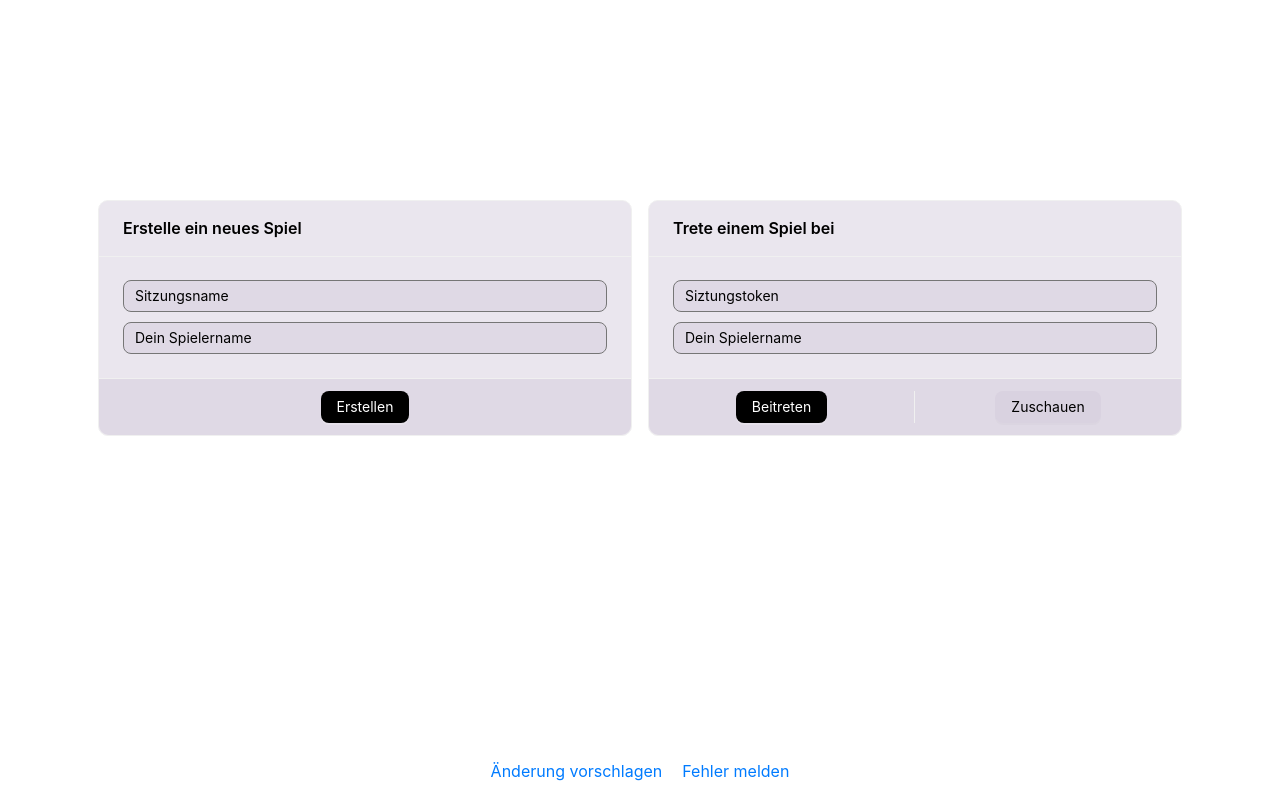
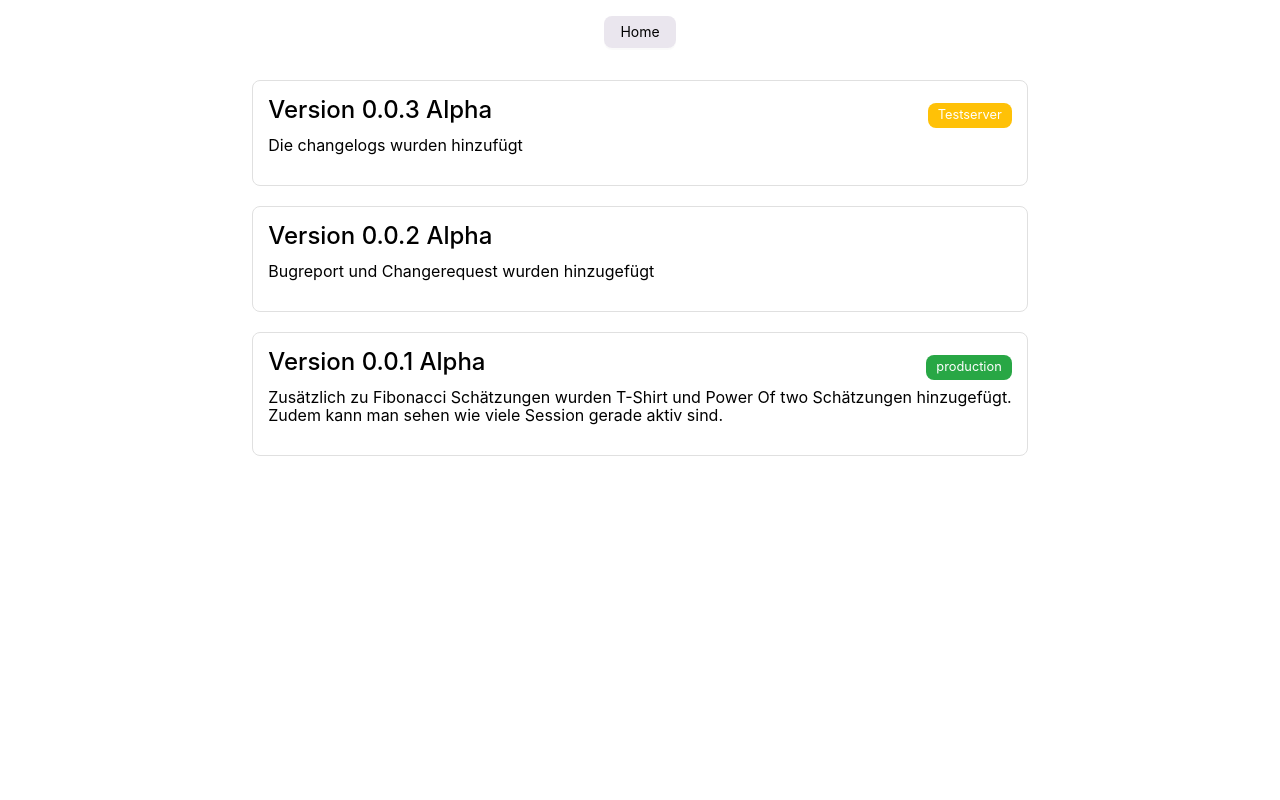
Before and after one commit to LReg/PlanningPoker, a Vue app in the folder frontend/: page /changelog in a window 1280 px wide. Before the commit this address led to /. Built offline with nearby package versions, Linux system fonts and the light colour scheme; no server answers.

Commit message:
changelog and testserver Message

```diff
--- /dev/null
+++ b/frontend/src/components/Changelog.vue
@@ -0,0 +1,53 @@
+<template>
+  <div>
+    <div v-for="(log, index) in changelogs" :key="index" class="card">
+      <div class="card-header">
+        <h2>{{ log.title }}</h2>
+        <span v-if="log.server" :class="log.server === 'production' ? 'badge bg-success' : 'badge bg-warning'">{{ log.server }}</span>
+      </div>
+      <div class="card-body">
+        <p v-html="log.body"></p>
+      </div>
+    </div>
+  </div>
+</template>
+
+<script lang="ts" setup>
+defineProps({
+  changelogs: {
+    type: Array as () => Array<{ title: string; body: string; server: string | undefined }>,
+    required: true
+  }
+})
+</script>
+
+<style scoped>
+.card {
+  border: 1px solid #e0e0e0;
+  border-radius: 8px;
+  margin-bottom: 20px;
+  padding: 15px;
+}
+
+.card-header {
+  display: flex;
+  justify-content: space-between;
+  align-items: center;
+}
+
+.badge {
+  padding: 5px 10px;
+  border-radius: 8px;
+  font-size: 0.8rem;
+}
+
+.bg-success {
+  background-color: #28a745;
+  color: white;
+}
+
+.bg-warning {
+  background-color: #ffc107;
+  color: white;
+}
+</style>
--- a/frontend/src/components/Footer.vue
+++ b/frontend/src/components/Footer.vue
@@ -12,6 +12,7 @@
 
 <script lang="ts" setup>
 const links = [
+  { text: 'Changelog', href: '/changelog'},
   { text: 'Änderung vorschlagen', href: '/changerequest' },
   { text: 'Fehler melden', href: '/bugreport' },
 ]
--- a/frontend/src/components/UserRequestForm.vue
+++ b/frontend/src/components/UserRequestForm.vue
@@ -45,6 +45,7 @@ import { ref } from 'vue';
 import axios from 'axios';
 import { message } from 'ant-design-vue';
 import env from "@/environments/environments";
+import environment from "@/environments/environments";
 
 // Props definieren
 const props = defineProps({
@@ -70,6 +71,9 @@ const handleSubmit = async () => {
   if (!formData.value.title || !formData.value.text) {
     message.error('Please fill in both the title and the text.');
     return;
+  }
+  if (environment.devServer) {
+    formData.value.title = '[From Testserver] ' + formData.value.title;
   }
   loading.value = true;
   try {
--- a/frontend/src/environments/environments.ts
+++ b/frontend/src/environments/environments.ts
@@ -1,11 +1,15 @@
 const env = import.meta.env
 const environment: {
     production: boolean;
+    productionAddress: string;
+    devServer: boolean;
     apiServiceRoute: string;
     socketAdress: string;
     joinAdress: string;
 } = {
     production: env.VITE_PRODUCTION === 'true',
+    devServer: env.VITE_DEV_SERVER === 'true',
+    productionAddress: `${env.VITE_PRODUCTION_ADDRESS}`,
     apiServiceRoute: `${env.VITE_PROTOCOL}://${env.VITE_DOMAIN}${env.VITE_TRAEFIK === 'true' ? '' : ':' + env.VITE_BACKEND_PORT}${env.VITE_TRAEFIK === 'true' ? '/api' : ''}`,
     joinAdress: `${env.VITE_PROTOCOL}://${env.VITE_DOMAIN}/join/`,
     socketAdress: `${env.VITE_PROTOCOL}://${env.VITE_DOMAIN}${env.VITE_TRAEFIK === 'true' ? '' : ':' + env.VITE_BACKEND_PORT}`,
--- a/frontend/src/router/index.ts
+++ b/frontend/src/router/index.ts
@@ -4,6 +4,7 @@ import GameView from "@/views/GameView.vue";
 import JoinView from "@/views/JoinView.vue";
 import BugView from "@/views/BugView.vue";
 import ChangeView from "@/views/ChangeView.vue";
+import ChangelogsView from "@/views/ChangelogsView.vue";
 
 const router = createRouter({
   history: createWebHistory(import.meta.env.BASE_URL),
@@ -28,6 +29,10 @@ const router = createRouter({
       component: BugView
     },
     {
+      path: '/changelog',
+      component: ChangelogsView
+    },
+    {
       path: "/changerequest",
       component: ChangeView
     },
--- /dev/null
+++ b/frontend/src/views/ChangelogsView.vue
@@ -0,0 +1,42 @@
+<template>
+  <div class="changelog-container">
+    <RouterLink to="/">
+      <a-button class="home-button">Home</a-button>
+    </RouterLink>
+    <Changelog :changelogs="changelogs" />
+  </div>
+</template>
+<style scoped>
+.changelog-container {
+  width: 100%;
+  align-items: center;
+  justify-content: center;
+  display: flex;
+  flex-direction: column;
+  gap: 1rem;
+}
+.home-button {
+  margin: 1rem;
+}
+</style>
+
+<script lang="ts" setup>
+import Changelog from '@/components/Changelog.vue';
+
+const changelogs = [
+  {
+    title: 'Version 0.0.3 Alpha',
+    body: 'Die changelogs wurden hinzufügt',
+    server: 'Testserver'
+  },
+  {
+    title: 'Version 0.0.2 Alpha',
+    body: 'Bugreport und Changerequest wurden hinzugefügt',
+  },
+  {
+    title: 'Version 0.0.1 Alpha',
+    body: 'Zusätzlich zu Fibonacci Schätzungen wurden T-Shirt und Power Of two Schätzungen hinzugefügt.<br/> Zudem kann man sehen wie viele Session gerade aktiv sind.',
+    server: 'production',
+  }
+]
+</script>
--- a/frontend/src/views/HomeView.vue
+++ b/frontend/src/views/HomeView.vue
@@ -7,6 +7,7 @@ import {ref} from "vue";
 import type {Ref} from "vue";
 import type {ActiveSessions} from "@/models/ActiveSessions";
 import Footer from "@/components/Footer.vue";
+import environment from "@/environments/environments";
 const router = useRouter();
 const sessionToken = localStorage.getItem('sessionToken');
 if (sessionToken) {
@@ -28,12 +29,30 @@ getActiveSessions().then(info => {
       <CreateGame/>
       <JoinGame />
     </main>
+    <div v-if="environment.devServer" class="testserver-message">
+      <p>
+        <h2>Du nutzt einen Testserver</h2>
+        Eventuell funktionieren bei dieser Version einige Funktionen nicht.<br/>
+        Du kannst Informationen über die aktuelle Version in den <RouterLink to="/changelog">Changelogs</RouterLink> finden.<br/>
+        Die Produktivversion findest du <a :href="environment.productionAddress" target="_blank">hier</a>.
+      </p>
+    </div>
     <div class="footer-container">
       <Footer></Footer>
     </div>
   </div>
 </template>
 <style scoped>
+.testserver-message {
+  margin: 1rem auto;
+  max-width: 30rem;
+  border: 1px solid #91caff;
+  background-color: #e6f4ff;
+  padding: 1rem;
+  font-size: 14px;
+  line-height: 1.5;
+  border-radius: 8px;
+}
 .home-container {
   height: 100vh;
 }
```
Also changed, not shown: 2 other files (tests, documents, lock files or other folders).
